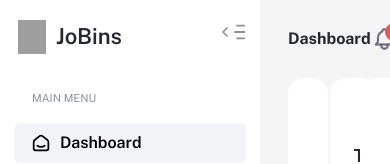
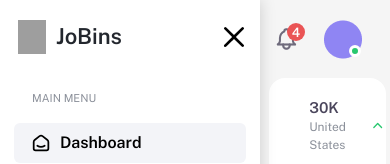
Before and after one commit to sailestha28/jobins-frontend-challenge, a Vue app: page / in a window 390 px wide. Shown: the top 164 px of the page. Built offline with nearby package versions, Linux system fonts and the light colour scheme; grey boxes are pictures that could not be loaded.

Commit message:
feat: mobile view of sidebar

```diff
--- /dev/null
+++ b/src/components/icons/sidebarIcons/close-icon.vue
@@ -0,0 +1,23 @@
+<template>
+  <svg
+    width="32px"
+    height="32px"
+    viewBox="0 0 24 24"
+    fill="none"
+    xmlns="http://www.w3.org/2000/svg"
+  >
+    <g id="SVGRepo_bgCarrier" stroke-width="0"></g>
+    <g id="SVGRepo_tracerCarrier" stroke-linecap="round" stroke-linejoin="round"></g>
+    <g id="SVGRepo_iconCarrier">
+      <path
+        fill-rule="evenodd"
+        clip-rule="evenodd"
+        d="M19.207 6.207a1 1 0 0 0-1.414-1.414L12 10.586 6.207 4.793a1 1 0 0 0-1.414 1.414L10.586 12l-5.793 5.793a1 1 0 1 0 1.414 1.414L12 13.414l5.793 5.793a1 1 0 0 0 1.414-1.414L13.414 12l5.793-5.793z"
+        fill="#000000"
+      ></path>
+    </g>
+  </svg>
+</template>
+export default {
+  name:"CloseIcon"
+}
--- a/src/components/sidebar/sideBar.vue
+++ b/src/components/sidebar/sideBar.vue
@@ -6,6 +6,7 @@ import OrderIcon from "../icons/sidebarIcons/order-icon.vue";
 import BrandIcon from "../icons/sidebarIcons/brand-icon.vue";
 import ProductAddIcon from "../icons/sidebarIcons/product-add-icon.vue";
 import ProductBoxIcon from "../icons/sidebarIcons/product-box-icon.vue";
+import CloseIcon from "../icons/sidebarIcons/close-icon.vue";
 </script>
 
 <script>
@@ -77,20 +78,29 @@ export default {
       }
     },
   },
-  components: { DashboardIcon, OrderIcon, BrandIcon, ProductAddIcon, ProductBoxIcon },
+  components: {
+    DashboardIcon,
+    OrderIcon,
+    BrandIcon,
+    ProductAddIcon,
+    ProductBoxIcon,
+    CloseIcon,
+  },
 };
 </script>
 
 <template>
   <nav
     :class="[
-      isMenuOpen ? 'w-[110px]' : 'w-[260px]',
-      ' fixed top-0 left-0 h-full z-10 bg-white transition-all duration-500',
+      isMenuOpen
+        ? 'translate-x-[-110%] xlg:translate-x-0 w-[260px] xlg:w-[110px]'
+        : 'w-[260px] xlg:translate-x-0',
+      ' fixed top-0 left-0 h-full z-10 bg-white transition-all duration-500 shadow-[0px_0_15px_0px_#0000002b] xlg:shadow-none',
     ]"
   >
     <div class="min-w-[110px] overflow-hidden">
       <div class="px-[18px] py-5">
-        <div class="flex flex-wrap justify-between">
+        <div class="flex flex-wrap items-center justify-between">
           <router-link to="/" class="flex w-12 min-h-[34px]">
             <img
               alt="logo"
@@ -103,16 +113,21 @@ export default {
               <span
                 v-if="!isMenuOpen"
                 :class="[
-                  isMenuOpen ? 'text-0' : 'text-[22px] font-semibold text-[#23272E]',
+                  isMenuOpen ? ' xlg:text-0' : 'text-[22px] font-semibold text-[#23272E]',
                 ]"
               >
                 JoBins
               </span>
             </transition>
           </router-link>
-          <div class="w-6">
+          <div class="w-6 flex items-center">
             <button type="button" @click="toggleMenu" class="bg-white">
-              <div class="flex items-center justify-center">
+              <div
+                class="flex items-center xlg:hidden max-w-[32px] max-h-[32px] overflow-hidden"
+              >
+                <CloseIcon />
+              </div>
+              <div class="hidden xlg:flex items-center justify-center">
                 <span class="relative left-1">
                   <span class="inline-block" :class="[isMenuOpen ? 'rotate-180' : '']">
                     <LeftIcon />
@@ -148,6 +163,7 @@ export default {
               ' items-center px-4 py-2 hover:text-[#23272E] hover:stroke-black',
               !isMenuOpen ? 'flex gap-x-2' : 'inline-flex',
             ]"
+            @click.native="() => toggleMenu()"
           >
             <span :class="'icon ' + item.icon">
               <template v-if="item.icon === 'icon_dashboard'">
--- a/src/components/topBar/topBar.vue
+++ b/src/components/topBar/topBar.vue
@@ -1,9 +1,17 @@
 <template>
   <header>
     <div class="py-5 flex justify-between items-center">
+    <div class="flex items-center gap-x-2">
+    <button class="xlg:hidden" @click="toggleMenu">
+      <v-icon dark>
+        mdi-format-list-bulleted-square
+      </v-icon>
+    </button>
+
       <h1 class="text-[#23272E] font-bold">
         {{ title }}
       </h1>
+          </div>
       <div class="flex items-center gap-x-6">
         <div class="relative">
           <NotificationIcon />
@@ -35,12 +43,10 @@
 
 <script>
 import NotificationIcon from "../icons/topbar/NotificationIcon.vue";
-
+import { mapState, mapMutations } from "vuex";
 export default {
   name: "TopBar",
-  mounted() {
-    // console.log("router", this.$route);
-  },
+
   computed: {
     title() {
       let componentTitle = null;
@@ -57,8 +63,24 @@ export default {
       }
       return componentTitle;
     },
+     ...mapState(["isMenuOpen"]),
   },
   components: { NotificationIcon },
+  mounted() {
+    this.loadMenuState();
+  },
+  methods: {
+        ...mapMutations(["toggleMenu"]),
+    saveMenuState() {
+      localStorage.setItem("isMenuOpen", JSON.stringify(this.isMenuOpen));
+    },
+    loadMenuState() {
+      const savedState = localStorage.getItem("isMenuOpen");
+      if (savedState !== null) {
+        this.$store.state.isMenuOpen = JSON.parse(savedState);
+      }
+    },
+  },
 };
 </script>
 
--- a/src/layouts/layouts.vue
+++ b/src/layouts/layouts.vue
@@ -11,8 +11,8 @@ import SideBar from "../components/sideBar/sideBar.vue";
       :class="[
         'overflow-y-auto h-[100vh] transition-all duration-500',
         !this.$store.state.isMenuOpen
-          ? 'w-[calc(100%-260px)] ml-[260px]'
-          : 'ml-[110px] w-[calc(100%-110px)]',
+          ? 'xlg:w-[calc(100%-260px)] xlg:ml-[260px]'
+          : 'xlg:ml-[110px] xlg:w-[calc(100%-110px)]',
       ]"
     >
       <TopBar />
```
